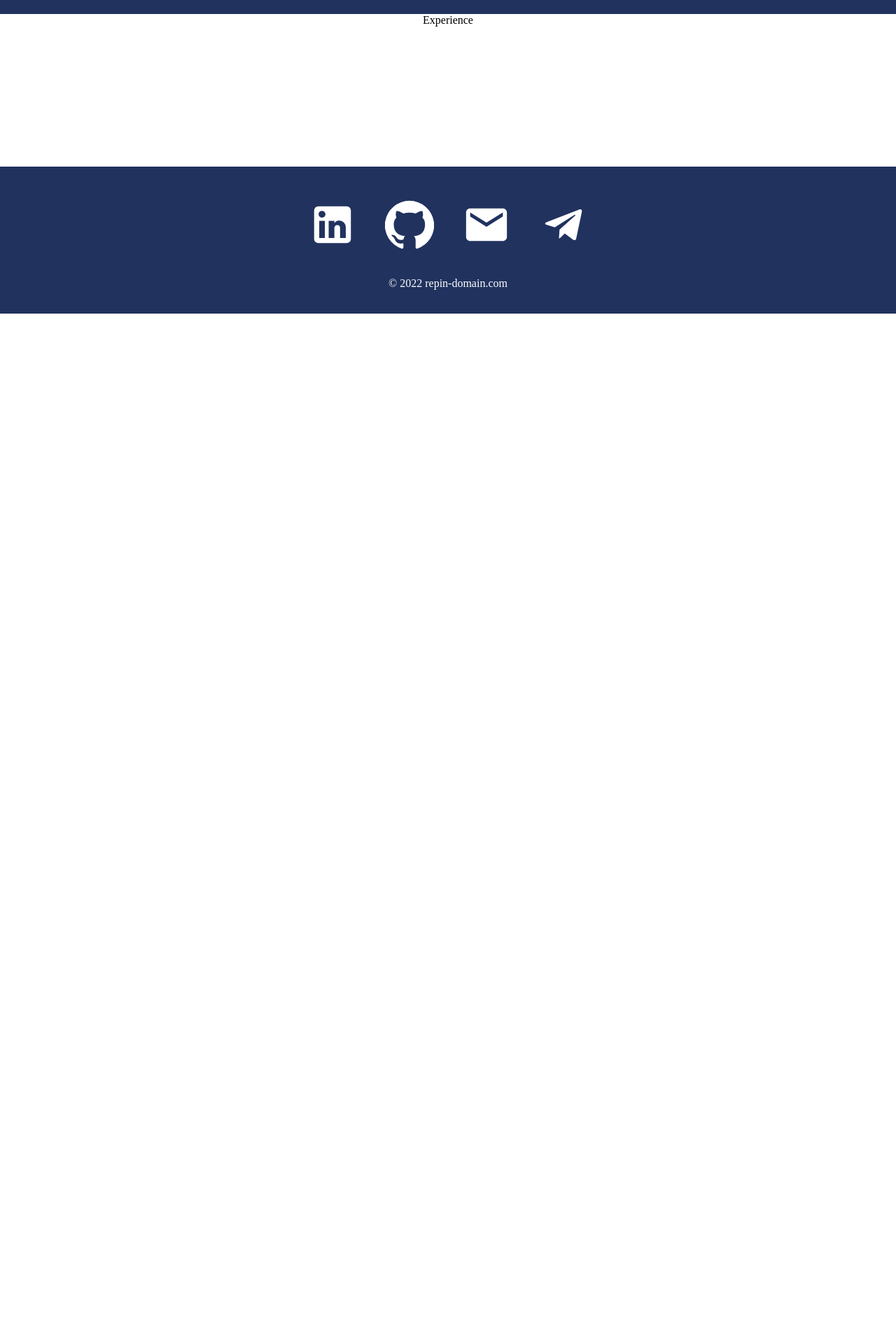
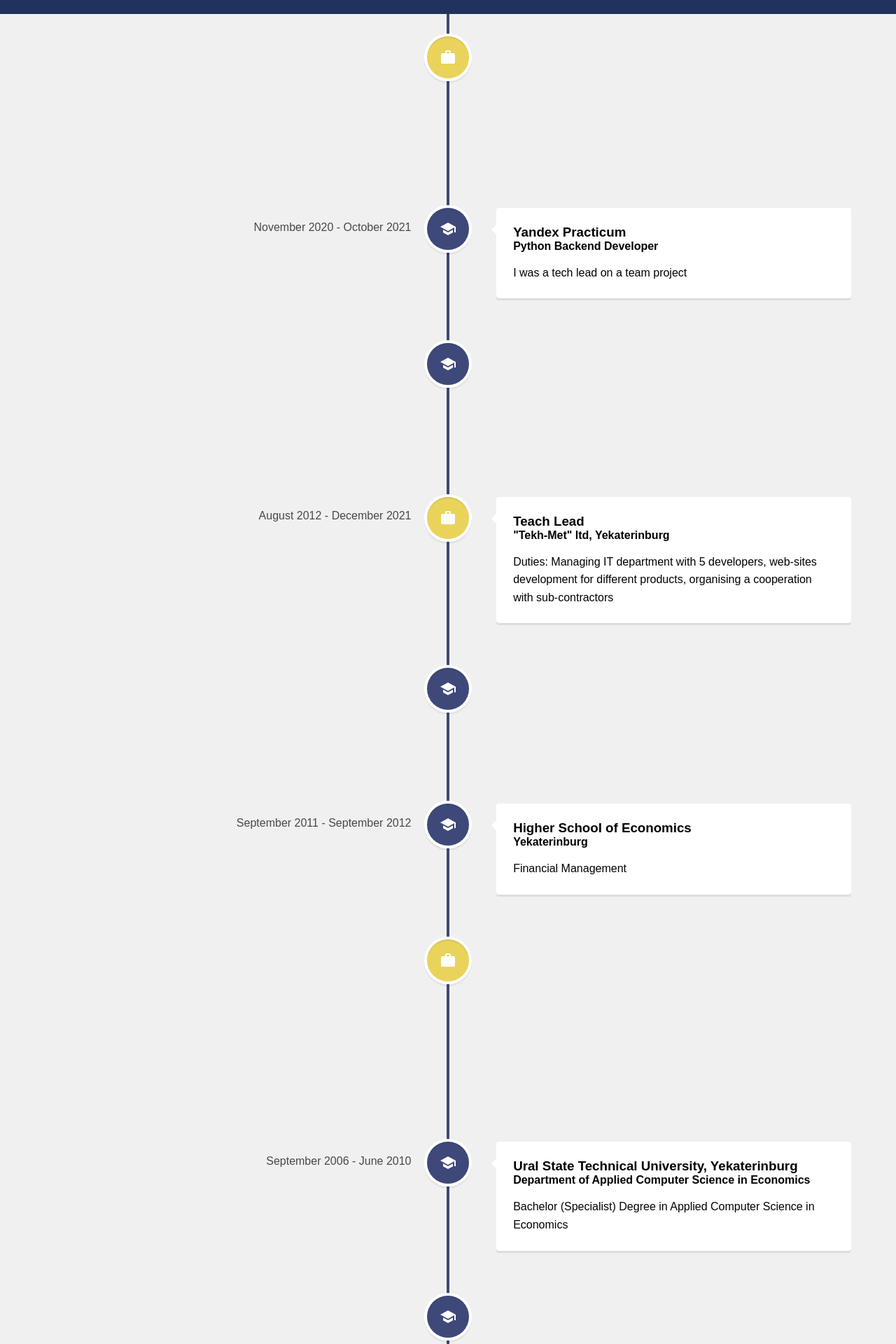
Before and after one commit to RA404/-react-portfolio, a React (Create React App) app: page /experience in a window 1280 px wide. Shown: the part 80-2000 px from the top of the page at 70% size. Before the commit the page ends 800 px from the top, so only its background shows below. Built offline with nearby package versions, Linux system fonts and the light colour scheme.

Commit message:
Experience page is complete

```diff
--- a/package.json
+++ b/package.json
@@ -12,6 +12,7 @@
     "react-dom": "^18.2.0",
     "react-router-dom": "^6.3.0",
     "react-scripts": "5.0.1",
+    "react-vertical-timeline-component": "^3.5.2",
     "web-vitals": "^2.1.4"
   },
   "scripts": {
--- a/src/App.css
+++ b/src/App.css
@@ -1,6 +1,13 @@
 .App {
-  text-align: center;
+  width: 100%;
+  height: auto;
+  display: flex;
+  flex-direction: column;
+  font-family: Arial, Helvetica, sans-serif;
+  background-color: #f0f0f0;
 }
+
+
 
 body {
   padding: 0;
--- a/src/pages/Experience.js
+++ b/src/pages/Experience.js
@@ -1,8 +1,122 @@
-import React from 'react'
+import React from 'react';
+import { VerticalTimeline, VerticalTimelineElement } from 'react-vertical-timeline-component';
+import 'react-vertical-timeline-component/style.min.css';
+import SchoolIcon from '@material-ui/icons/School';
+import WorkIcon from '@material-ui/icons/Work';
 
 function Experience() {
   return (
-    <div>Experience</div>
+    <div className='experience'>
+      <VerticalTimeline lineColor='#3e497a'>
+
+        <VerticalTimelineElement
+          className='vertical-timeline-element--work'
+          date='January 2022 - March 2022'
+          iconStyle={{ background: '#e9d35b', color: '#fff' }}
+          icon={<WorkIcon />}
+        >
+          <h3 className='vertical-timeline-element-title'>Teach Lead</h3>
+          <h4 className='vertical-timeline-element-subtitle'>"Talk-ed" ltd, Yekaterinburg</h4>
+          <p>Duties: MVP and IT architecture development, assembling the team of developers, code review, product technical refinement and technical support.</p>
+        </VerticalTimelineElement>
+
+        <VerticalTimelineElement
+          className='vertical-timeline-element--education'
+          date='November 2020 - October 2021'
+          iconStyle={{ background: '#3e497a', color: '#fff' }}
+          icon={<SchoolIcon />}
+        >
+          <h3 className='vertical-timeline-element-title'>Yandex Practicum</h3>
+          <h4 className='vertical-timeline-element-subtitle'>Python Backend Developer</h4>
+          <p>I was a tech lead on a team project</p>
+        </VerticalTimelineElement>
+
+        <VerticalTimelineElement
+          className='vertical-timeline-element--education'
+          date='September 2019 - June 2020'
+          iconStyle={{ background: '#3e497a', color: '#fff' }}
+          icon={<SchoolIcon />}
+        >
+          <h3 className='vertical-timeline-element-title'>Yandex Practicum</h3>
+          <h4 className='vertical-timeline-element-subtitle'>Web Developer</h4>
+          <p>After completing the course, I became a senior student to help other students learn web development</p>
+        </VerticalTimelineElement>
+
+        <VerticalTimelineElement
+          className='vertical-timeline-element--work'
+          date='August 2012 - December 2021'
+          iconStyle={{ background: '#e9d35b', color: '#fff' }}
+          icon={<WorkIcon />}
+        >
+          <h3 className='vertical-timeline-element-title'>Teach Lead</h3>
+          <h4 className='vertical-timeline-element-subtitle'>"Tekh-Met" ltd, Yekaterinburg</h4>
+          <p>
+            Duties: Managing IT department with 5 developers, web-sites development for different products, organising a cooperation with sub-contractors
+          </p>
+        </VerticalTimelineElement>
+
+        <VerticalTimelineElement
+          className='vertical-timeline-element--education'
+          date='April 2012 - April 2013'
+          iconStyle={{ background: '#3e497a', color: '#fff' }}
+          icon={<SchoolIcon />}
+        >
+          <h3 className='vertical-timeline-element-title'>Higher School of Economics</h3>
+          <h4 className='vertical-timeline-element-subtitle'>Yekaterinburg</h4>
+          <p>Mini MBA – Career (management)</p>
+        </VerticalTimelineElement>
+
+        <VerticalTimelineElement
+          className='vertical-timeline-element--education'
+          date='September 2011 - September 2012'
+          iconStyle={{ background: '#3e497a', color: '#fff' }}
+          icon={<SchoolIcon />}
+        >
+          <h3 className='vertical-timeline-element-title'>Higher School of Economics</h3>
+          <h4 className='vertical-timeline-element-subtitle'>Yekaterinburg</h4>
+          <p>Financial Management</p>
+        </VerticalTimelineElement>
+
+        <VerticalTimelineElement
+          className='vertical-timeline-element--work'
+          date='August 2006 - May 2012'
+          iconStyle={{ background: '#e9d35b', color: '#fff' }}
+          icon={<WorkIcon />}
+        >
+          <h3 className='vertical-timeline-element-title'>Computer Programmer (1C:Enterprise)</h3>
+          <br />
+          <h5 className='vertical-timeline-element-subtitle'>"Kloss Services Corporation" ltd (June 2009-May 2012)</h5>
+          <h5 className='vertical-timeline-element-subtitle'>"AS-Deprix" ltd (January 2009-May 2009)</h5>
+          <h5 className='vertical-timeline-element-subtitle'>"Ural Electronic Plant" ltd (August 2006-December 2008)</h5>
+          <p>
+            Duties: New software development, updating of the existing software according to the customer's needs, technical tasks writing and completion.
+          </p>
+        </VerticalTimelineElement>
+
+        <VerticalTimelineElement
+          className='vertical-timeline-element--education'
+          date='September 2006 - June 2010'
+          iconStyle={{ background: '#3e497a', color: '#fff' }}
+          icon={<SchoolIcon />}
+        >
+          <h3 className='vertical-timeline-element-title'>Ural State Technical University, Yekaterinburg</h3>
+          <h4 className='vertical-timeline-element-subtitle'>Department of Applied Computer Science in Economics</h4>
+          <p>Bachelor (Specialist) Degree in Applied Computer Science in Economics</p>
+        </VerticalTimelineElement>
+
+        <VerticalTimelineElement
+          className='vertical-timeline-element--education'
+          date='September 2003 - June 2006'
+          iconStyle={{ background: '#3e497a', color: '#fff' }}
+          icon={<SchoolIcon />}
+        >
+          <h3 className='vertical-timeline-element-title'>Ural Technological College, Sverdlovsk Region</h3>
+          <h4 className='vertical-timeline-element-subtitle'>Department of Software Engineering for Computers and Computer-based Systems</h4>
+          <p>Technician (Vocational qualification, diploma)</p>
+        </VerticalTimelineElement>
+
+      </VerticalTimeline>
+    </div>
   )
 }
 
```
Also changed, not shown: 1 other file (tests, documents, lock files or other folders).
